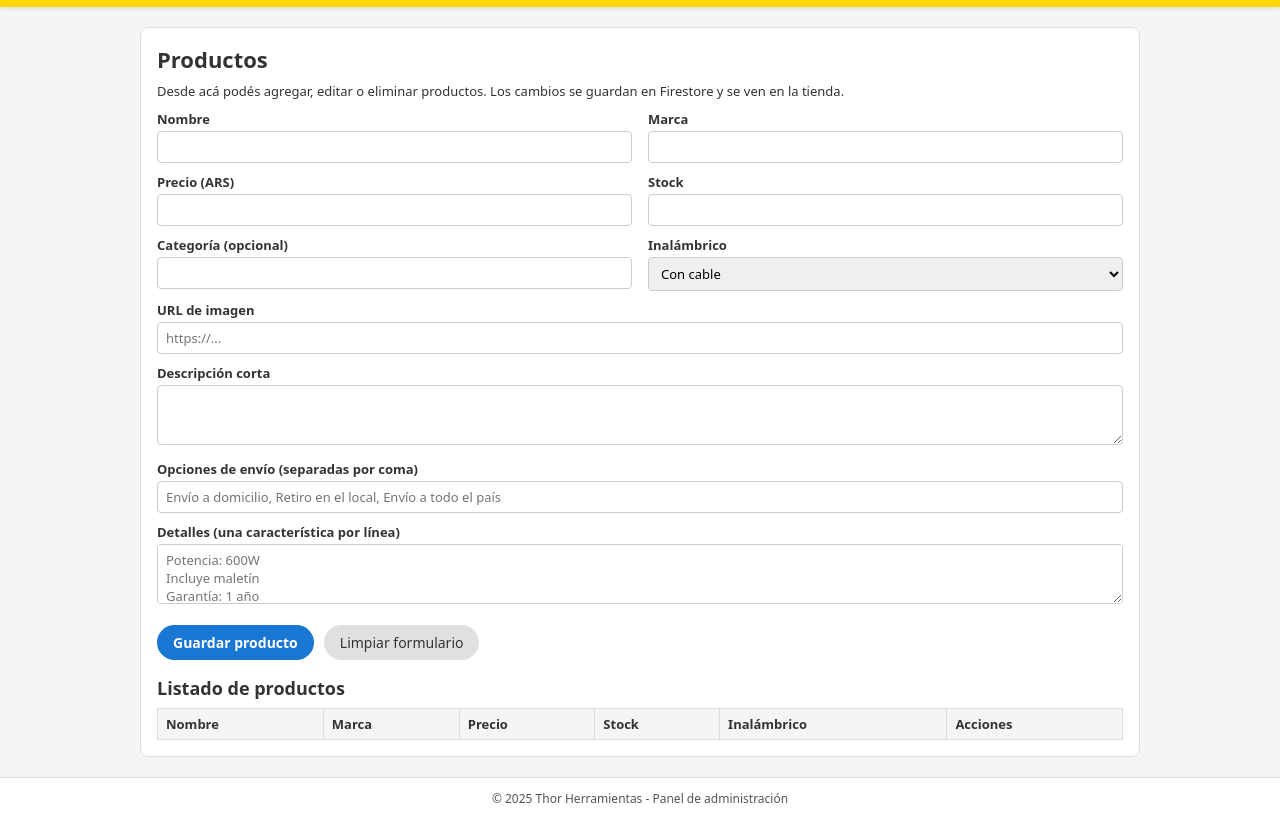
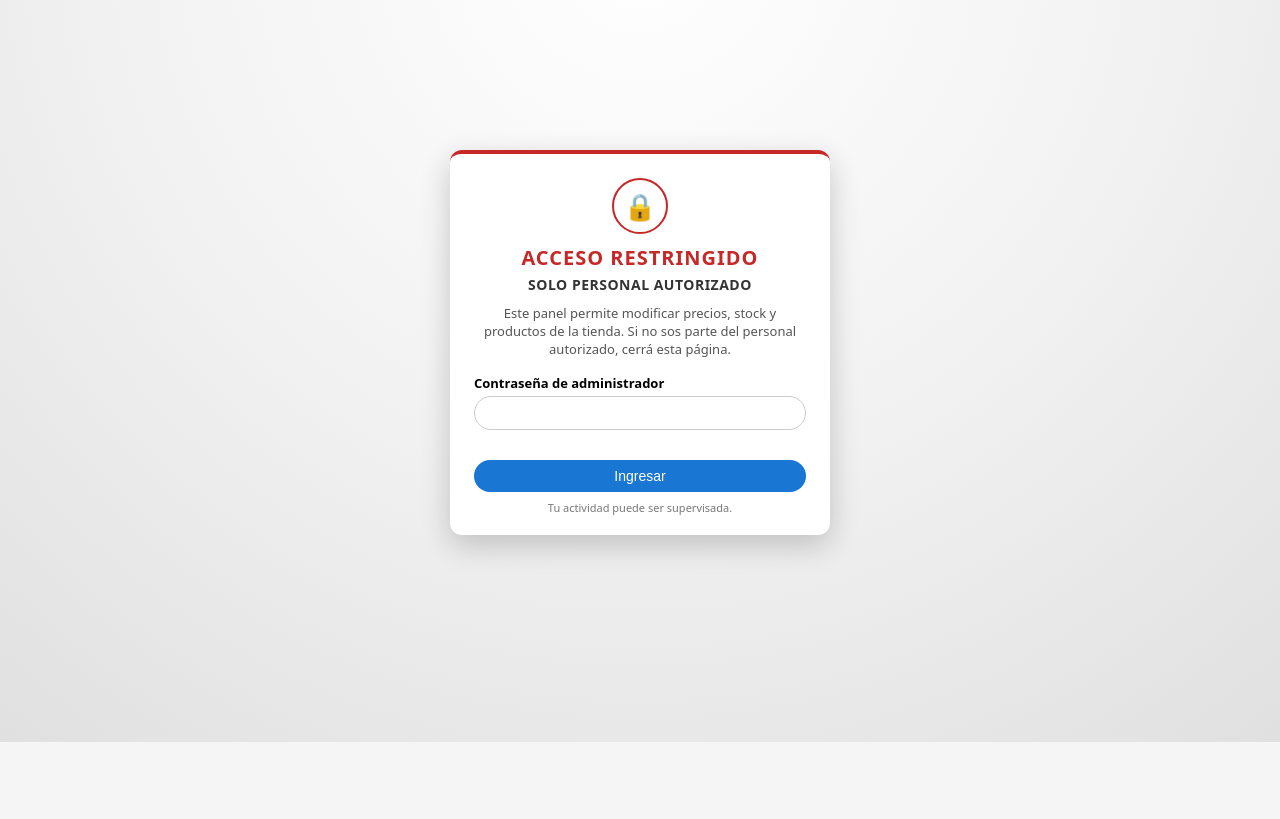
Before and after one commit to franco-pereyra10/thorHerramientass, a plain HTML site: page admin.html in a window 1280 px wide. Shown: the part 58-877 px from the top of the page. After the commit the page ends 800 px from the top, so only its background shows below. Drawn offline with Linux system fonts and the light colour scheme; no server answers.

Commit message:
Add files via upload

```diff
--- a/admin.html
+++ b/admin.html
@@ -2,14 +2,15 @@
 <html lang="es">
 <head>
   <meta charset="UTF-8">
-  <title>Panel de administración - Thor Herramientas</title>
+  <title>🔒 Panel de administración - Solo personal autorizado</title>
   <meta name="viewport" content="width=device-width, initial-scale=1.0">
   <!-- Si ya tenés styles.css, lo usamos -->
-  <link rel="stylesheet" href="style.css">
+  <link rel="stylesheet" href="styles.css">
   <style>
     body {
       background-color: #f5f5f5;
       font-family: system-ui, -apple-system, BlinkMacSystemFont, "Segoe UI", sans-serif;
+      margin: 0;
     }
     header.header {
       background-color: #ffd600;
@@ -41,6 +42,17 @@
     .btn-principal:hover {
       filter: brightness(0.95);
     }
+    .btn-secundario {
+      background-color: #e0e0e0;
+      border: none;
+      border-radius: 999px;
+      padding: 8px 16px;
+      font-size: 14px;
+      cursor: pointer;
+    }
+    .btn-secundario:hover {
+      filter: brightness(0.95);
+    }
     main.admin-container {
       max-width: 1000px;
       margin: 20px auto;
@@ -48,6 +60,7 @@
       padding: 16px;
       border-radius: 8px;
       border: 1px solid #ddd;
+      box-sizing: border-box;
     }
     .admin-container h1 {
       font-size: 22px;
@@ -86,17 +99,7 @@
       margin-top: 6px;
       display: flex;
       gap: 10px;
-    }
-    .btn-secundario {
-      background-color: #e0e0e0;
-      border: none;
-      border-radius: 999px;
-      padding: 8px 16px;
-      font-size: 14px;
-      cursor: pointer;
-    }
-    .btn-secundario:hover {
-      filter: brightness(0.95);
+      flex-wrap: wrap;
     }
     table.admin-table {
       width: 100%;
@@ -116,6 +119,7 @@
     .admin-table-actions {
       display: flex;
       gap: 6px;
+      flex-wrap: wrap;
     }
     .btn-pequeño {
       padding: 4px 8px;
@@ -126,6 +130,106 @@
       padding: 12px;
       font-size: 12px;
       color: #555;
+    }
+    .oculto {
+      display: none;
+    }
+
+    /* ----- LOGIN OVERLAY (ACCESO RESTRINGIDO) ----- */
+    .login-overlay {
+      position: fixed;
+      inset: 0;
+      background: radial-gradient(circle at top, #ffffff 0, #f2f2f2 50%, #e0e0e0 100%);
+      display: flex;
+      align-items: center;
+      justify-content: center;
+      z-index: 9999;
+    }
+    .login-card {
+      background: #ffffff;
+      border-radius: 12px;
+      box-shadow: 0 10px 30px rgba(0,0,0,0.2);
+      padding: 24px 24px 20px;
+      max-width: 380px;
+      width: 90%;
+      box-sizing: border-box;
+      text-align: center;
+      border-top: 4px solid #c62828;
+    }
+    .login-icon {
+      width: 52px;
+      height: 52px;
+      border-radius: 50%;
+      border: 2px solid #c62828;
+      display: flex;
+      align-items: center;
+      justify-content: center;
+      margin: 0 auto 10px;
+      color: #c62828;
+      font-size: 26px;
+    }
+    .login-card h2 {
+      margin: 0;
+      margin-bottom: 4px;
+      font-size: 20px;
+      text-transform: uppercase;
+      letter-spacing: 1px;
+      color: #c62828;
+    }
+    .login-card h3 {
+      margin: 0;
+      margin-bottom: 10px;
+      font-size: 14px;
+      text-transform: uppercase;
+      letter-spacing: 0.5px;
+      color: #333;
+    }
+    .login-card p {
+      margin-top: 0;
+      margin-bottom: 16px;
+      font-size: 13px;
+      color: #555;
+    }
+    .login-card label {
+      font-size: 13px;
+      font-weight: 600;
+      display: block;
+      margin-bottom: 4px;
+      text-align: left;
+    }
+    .login-card input[type="password"] {
+      width: 100%;
+      padding: 8px 10px;
+      border-radius: 999px;
+      border: 1px solid #ccc;
+      font-size: 14px;
+      box-sizing: border-box;
+      margin-bottom: 8px;
+    }
+    .login-error {
+      color: #c62828;
+      font-size: 12px;
+      min-height: 16px;
+      margin-bottom: 6px;
+      text-align: left;
+    }
+    .login-btn {
+      width: 100%;
+      padding: 8px 12px;
+      border-radius: 999px;
+      border: none;
+      background-color: #1976d2;
+      color: #fff;
+      font-size: 14px;
+      cursor: pointer;
+    }
+    .login-btn:hover {
+      filter: brightness(0.95);
+    }
+    .login-note {
+      font-size: 11px;
+      color: #777;
+      margin-top: 8px;
     }
   </style>
 </head>
@@ -140,7 +244,25 @@
   </div>
 </header>
 
-<main class="admin-container">
+<!-- LOGIN DE ADMINISTRADOR - ACCESO RESTRINGIDO -->
+<div id="login-overlay" class="login-overlay">
+  <div class="login-card">
+    <div class="login-icon">🔒</div>
+    <h2>Acceso restringido</h2>
+    <h3>Solo personal autorizado</h3>
+    <p>Este panel permite modificar precios, stock y productos de la tienda. Si no sos parte del personal autorizado, cerrá esta página.</p>
+    <form id="admin-login-form">
+      <label for="admin-password-input">Contraseña de administrador</label>
+      <input type="password" id="admin-password-input" autocomplete="off" required>
+      <div id="admin-login-error" class="login-error"></div>
+      <button type="submit" class="login-btn">Ingresar</button>
+      <div class="login-note">Tu actividad puede ser supervisada.</div>
+    </form>
+  </div>
+</div>
+
+<!-- CONTENIDO DEL PANEL (oculto hasta que se loguea) -->
+<main id="admin-main" class="admin-container oculto">
   <h1>Productos</h1>
   <p style="font-size:13px;margin-bottom:10px;">
     Desde acá podés agregar, editar o eliminar productos. Los cambios se guardan en Firestore y se ven en la tienda.
@@ -236,6 +358,7 @@
 <script src="https://www.gstatic.com/firebasejs/10.12.5/firebase-firestore-compat.js"></script>
 
 <script>
+  // ⚙️ Config de tu proyecto Firebase
   const firebaseConfig = {
     apiKey: "AIzaSyC7oF4s3Fqy7EvjjAWxNxfPdPnmECEzQ",
     authDomain: "thorherramientas1.firebaseapp.com",
@@ -247,6 +370,37 @@
   };
   firebase.initializeApp(firebaseConfig);
   const db = firebase.firestore();
+
+  // 🔐 Contraseña del panel de administrador (básica, en el front)
+  const ADMIN_PASSWORD = "thor2025"; // ← cambiá esto por la que quieras
+
+  document.addEventListener("DOMContentLoaded", () => {
+    const loginOverlay = document.getElementById("login-overlay");
+    const adminMain = document.getElementById("admin-main");
+    const formLogin = document.getElementById("admin-login-form");
+    const inputPass = document.getElementById("admin-password-input");
+    const errorBox = document.getElementById("admin-login-error");
+
+    // Si ya se logueó en esta pestaña, no volvemos a pedir contraseña
+    if (sessionStorage.getItem("adminLogged") === "true") {
+      loginOverlay.style.display = "none";
+      adminMain.classList.remove("oculto");
+    }
+
+    formLogin.addEventListener("submit", (e) => {
+      e.preventDefault();
+      const pass = inputPass.value.trim();
+      if (pass === ADMIN_PASSWORD) {
+        sessionStorage.setItem("adminLogged", "true");
+        loginOverlay.style.display = "none";
+        adminMain.classList.remove("oculto");
+      } else {
+        errorBox.textContent = "Contraseña incorrecta.";
+        inputPass.value = "";
+        inputPass.focus();
+      }
+    });
+  });
 </script>
 
 <script src="admin.js"></script>
```
